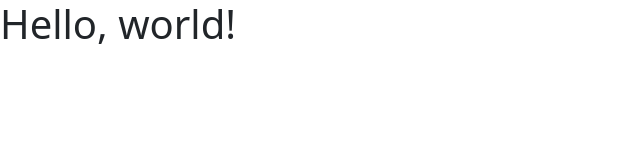
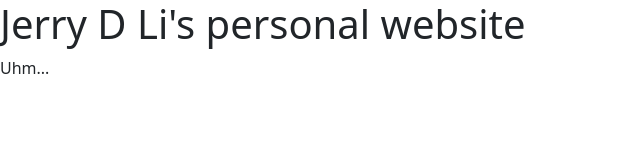
Before and after one commit to jerryli99/jerryli.github.io, a plain HTML site: page index.html in a window 1280 px wide. Shown: the whole page, without its empty margins (0-640 px from the left). Drawn offline with nearby package versions, Linux system fonts and the light colour scheme.

Commit message:
Update index.html

```diff
--- a/index.html
+++ b/index.html
@@ -3,11 +3,16 @@
   <head>
     <meta charset="utf-8">
     <meta name="viewport" content="width=device-width, initial-scale=1">
-    <title>Bootstrap demo</title>
+    <meta name="description" content="Jerry D Li's personal website">
+    <meta name="keywords" content="umd"> <!-- maybe update this later -->
+    <meta name="author" content="Jerry D Li">
+
+    <title>jerryli</title>
     <link href="https://cdn.jsdelivr.net/npm/bootstrap@5.3.0-alpha3/dist/css/bootstrap.min.css" rel="stylesheet" integrity="sha384-KK94CHFLLe+nY2dmCWGMq91rCGa5gtU4mk92HdvYe+M/SXH301p5ILy+dN9+nJOZ" crossorigin="anonymous">
   </head>
   <body>
-    <h1>Hello, world!</h1>
+    <h1>Jerry D Li's personal website</h1>
+    <p>Uhm...</p>
     <script src="https://cdn.jsdelivr.net/npm/bootstrap@5.3.0-alpha3/dist/js/bootstrap.bundle.min.js" integrity="sha384-ENjdO4Dr2bkBIFxQpeoTz1HIcje39Wm4jDKdf19U8gI4ddQ3GYNS7NTKfAdVQSZe" crossorigin="anonymous"></script>
     <script src="https://cdn.jsdelivr.net/npm/@popperjs/core@2.11.7/dist/umd/popper.min.js" integrity="sha384-zYPOMqeu1DAVkHiLqWBUTcbYfZ8osu1Nd6Z89ify25QV9guujx43ITvfi12/QExE" crossorigin="anonymous"></script>
     <script src="https://cdn.jsdelivr.net/npm/bootstrap@5.3.0-alpha3/dist/js/bootstrap.min.js" integrity="sha384-Y4oOpwW3duJdCWv5ly8SCFYWqFDsfob/3GkgExXKV4idmbt98QcxXYs9UoXAB7BZ" crossorigin="anonymous"></script>
```
